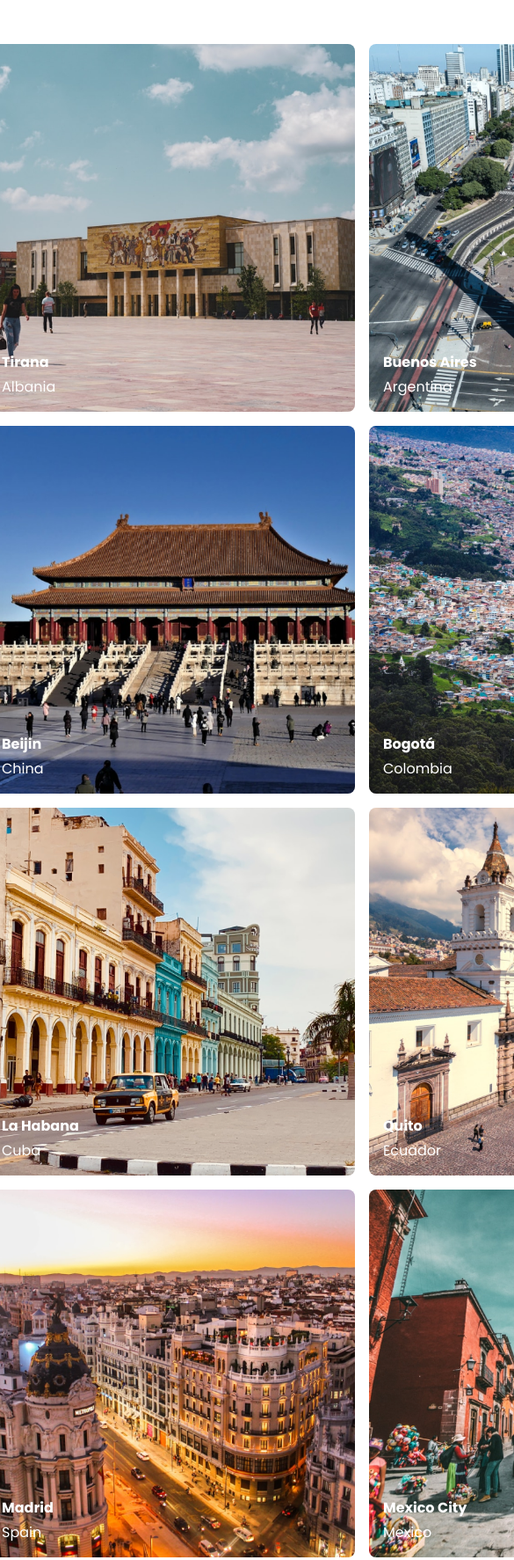
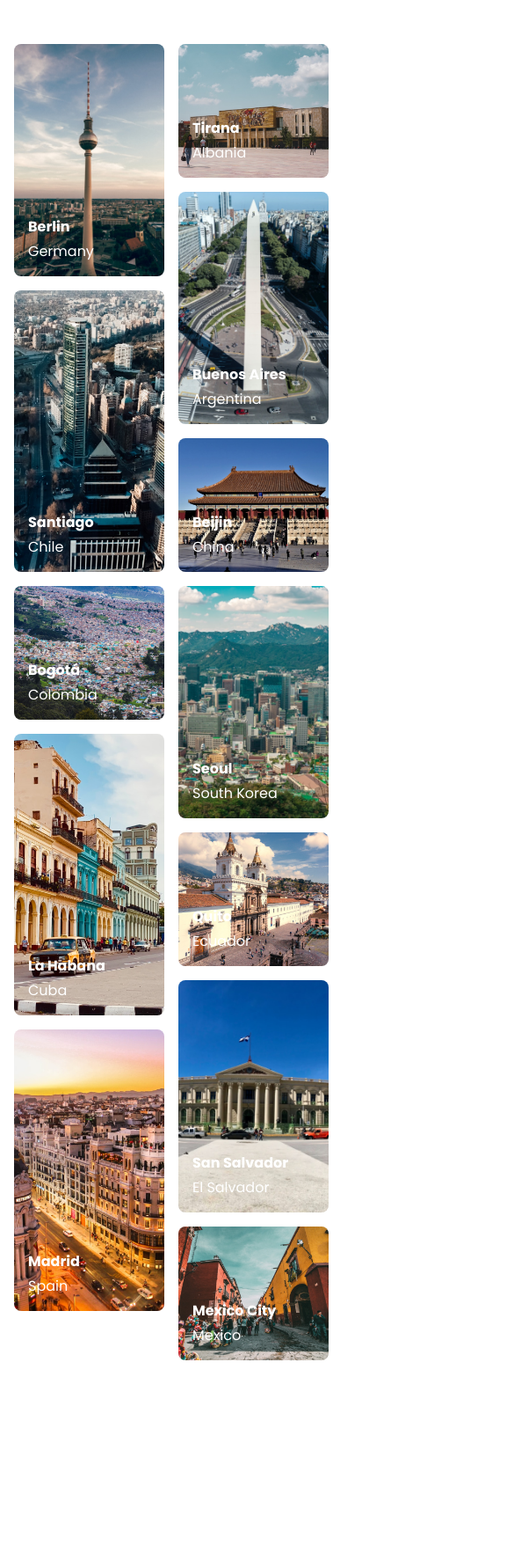
Before and after one commit to mariobarcelo/instravel, a plain HTML site: page gallery-base/index.html in a window 390 px wide. Shown: the top 1773 px of the page at 88% size, 585 px wide, since content can reach past the window. After the commit the page ends 1553 px from the top, so only its background shows below. Drawn offline with Linux system fonts and the light colour scheme.

Commit message:
Add masonry effect and responsiveness

```diff
--- a/gallery-base/css/index.css
+++ b/gallery-base/css/index.css
@@ -9,6 +9,9 @@ body {
 	font: var(--body1-regular);
 	padding: 0;
 	margin: 0;
+	display: flex;
+	justify-content: center;
+	flex-wrap: wrap;
 }
 
 p {
@@ -17,22 +20,24 @@ p {
 
 .cards-container {
 	display: grid;
-	grid-template-columns: repeat(3, 418px);
+	grid-template-columns: minmax(auto, 1fr);
+	grid-auto-rows: 40px;
 	gap: 16px;
-	justify-content: center;
+	padding-inline: 16px;
 	margin-top: 50px;
 }
 
 .card {
 	position: relative;
-	height: 418px;
-	width: 418px;
+	height: 100%;
+	width: 100%;
 }
 
 .card__img {
 	border-radius: 8px;
 	width: 100%;
 	height: 100%;
+	object-fit: cover;
 }
 
 .card__info {
@@ -83,8 +88,80 @@ p {
 	align-items: center;
 	gap: 8px;
 	text-decoration: none;
+	font-size: 10px;
 }
 
 .card__button:hover {
 	cursor: pointer;
 }
+
+.card__button img {
+	height: 15px;
+}
+
+.card.small {
+	grid-row-end: span 4;
+}
+
+.card.medium {
+	grid-row-end: span 4;
+}
+
+.card.large {
+	grid-row-end: span 4;
+}
+
+@media (min-width: 370px) {
+	.cards-container {
+		grid-template-columns: repeat(2, minmax(auto, 1fr));
+	}
+	.card__button {
+		font-size: 10px;
+	}
+	.card__button img {
+		height: 20px;
+	}
+	.card.small {
+		grid-row-end: span 3;
+	}
+
+	.card.medium {
+		grid-row-end: span 5;
+	}
+
+	.card.large {
+		grid-row-end: span 6;
+	}
+
+	.card__button {
+		font-size: 12px;
+	}
+
+	.card__button img {
+		height: 16px;
+	}
+}
+
+@media (min-width: 768px) {
+	.cards-container {
+		grid-template-columns: repeat(3, minmax(auto, 418px));
+	}
+	.card.small {
+		grid-row-end: span 6;
+	}
+
+	.card.medium {
+		grid-row-end: span 8;
+	}
+
+	.card.large {
+		grid-row-end: span 9;
+	}
+	.card__button {
+		font-size: initial;
+	}
+
+	.card__button img {
+		height: initial;
+	}
+}
--- a/gallery-base/index.html
+++ b/gallery-base/index.html
@@ -16,7 +16,7 @@
 	<body>
 		<div class="cards-container">
 			<!-- Berlin -->
-			<div class="card">
+			<div class="card medium">
 				<img class="card__img" src="./images/Berlin.png" alt="Berlin" />
 				<div class="card__info">
 					<p class="card__city">Berlin</p>
@@ -33,7 +33,7 @@
 			</div>
 
 			<!-- Tirana -->
-			<div class="card">
+			<div class="card small">
 				<img class="card__img" src="./images/Tirana.png" alt="Tirana" />
 				<div class="card__info">
 					<p class="card__city">Tirana</p>
@@ -50,7 +50,7 @@
 			</div>
 
 			<!-- Buenos Aires -->
-			<div class="card">
+			<div class="card medium">
 				<img
 					class="card__img"
 					src="./images/Buenos Aires.png"
@@ -71,7 +71,7 @@
 			</div>
 
 			<!-- Santiago -->
-			<div class="card">
+			<div class="card large">
 				<img class="card__img" src="./images/Santiago.png" alt="Santiago" />
 				<div class="card__info">
 					<p class="card__city">Santiago</p>
@@ -88,7 +88,7 @@
 			</div>
 
 			<!-- Beijing -->
-			<div class="card">
+			<div class="card small">
 				<img class="card__img" src="./images/Pekín.png" alt="Beijing" />
 				<div class="card__info">
 					<p class="card__city">Beijin</p>
@@ -105,7 +105,7 @@
 			</div>
 
 			<!-- Bogotá -->
-			<div class="card">
+			<div class="card small">
 				<img class="card__img" src="./images/Bogotá.png" alt="Bogotá" />
 				<div class="card__info">
 					<p class="card__city">Bogotá</p>
@@ -122,7 +122,7 @@
 			</div>
 
 			<!-- Seoul -->
-			<div class="card">
+			<div class="card medium">
 				<img class="card__img" src="./images/Seúl.png" alt="Seoul" />
 				<div class="card__info">
 					<p class="card__city">Seoul</p>
@@ -139,7 +139,7 @@
 			</div>
 
 			<!-- La Habana -->
-			<div class="card">
+			<div class="card large">
 				<img class="card__img" src="./images/La Habana.png" alt="La Habana" />
 				<div class="card__info">
 					<p class="card__city">La Habana</p>
@@ -156,7 +156,7 @@
 			</div>
 
 			<!-- Quito -->
-			<div class="card">
+			<div class="card small">
 				<img class="card__img" src="./images/Quito.png" alt="Quito" />
 				<div class="card__info">
 					<p class="card__city">Quito</p>
@@ -173,7 +173,7 @@
 			</div>
 
 			<!-- San Salvador -->
-			<div class="card">
+			<div class="card medium">
 				<img
 					class="card__img"
 					src="./images/San Salvador.png"
@@ -194,7 +194,7 @@
 			</div>
 
 			<!-- Madrid -->
-			<div class="card">
+			<div class="card large">
 				<img class="card__img" src="./images/Madrid.png" alt="Madrid" />
 				<div class="card__info">
 					<p class="card__city">Madrid</p>
@@ -211,7 +211,7 @@
 			</div>
 
 			<!-- Mexico City -->
-			<div class="card">
+			<div class="card small">
 				<img class="card__img" src="./images/México.png" alt="Mexico City" />
 				<div class="card__info">
 					<p class="card__city">Mexico City</p>
```
